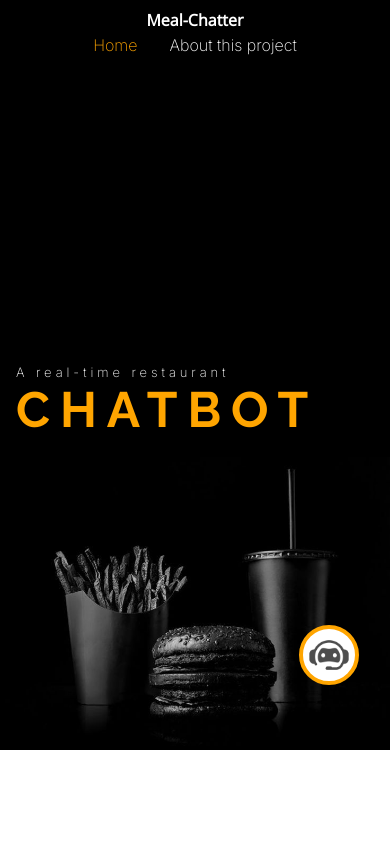
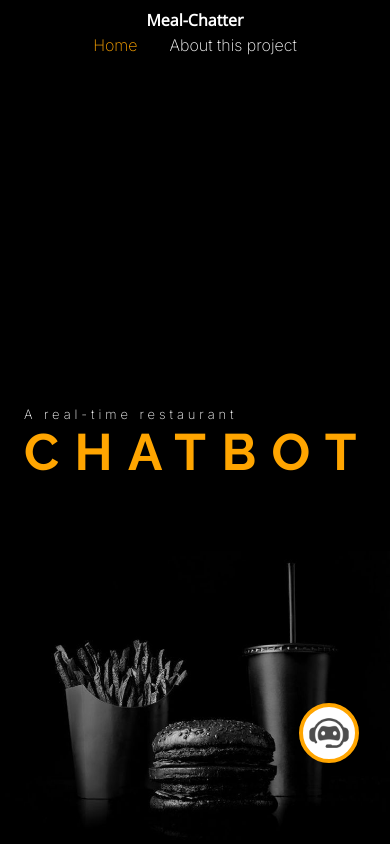
Before and after one commit to dannyrae/meal-chatter, a website: page public/index.html in a window 390 px wide. Drawn offline with nearby package versions, Linux system fonts and the light colour scheme; no server answers; a web font is replaced by a local one.

Commit message:
Update: mobile modal design

```diff
--- a/public/css/style.scss
+++ b/public/css/style.scss
@@ -17,7 +17,7 @@ body{
 }
 
 header {
-    height: 750px;
+    height: 100%;
     max-height: 100vh;
     background-color: black;
     background-image: url('../assets/junks.jpeg');
@@ -280,7 +280,7 @@ header {
         }
 
         .hero__header {
-            padding-left: 1em;
+            padding-left: 1.5em;
 
             p {
                 font-size: 13px;
@@ -288,8 +288,8 @@ header {
             }
 
             h1 {
-                font-size: 3.1em;
-                letter-spacing: .2em;
+                font-size: 3.2em;
+                letter-spacing: .3em;
             }
 
             span {
@@ -302,12 +302,12 @@ header {
     }
 
     .chatbox__container {
-        top: 0;
+        // top: 0;
         right: 0;
         left: 0;
         bottom: 0;
         width: 100vw;
-        height: 100%;
+        height: 100vh;
         border-radius: 0;
 
 
```
Also changed, not shown: public/css/style.css, 1 other file.
